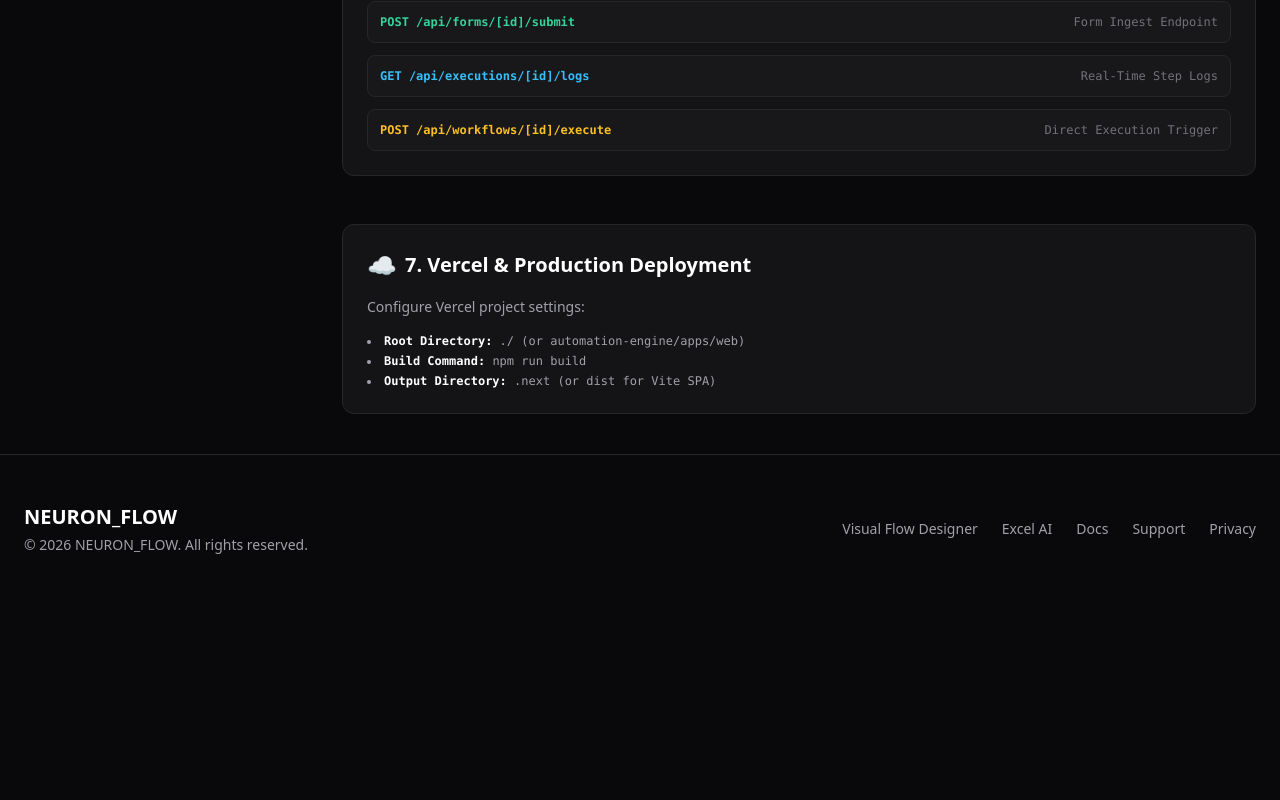
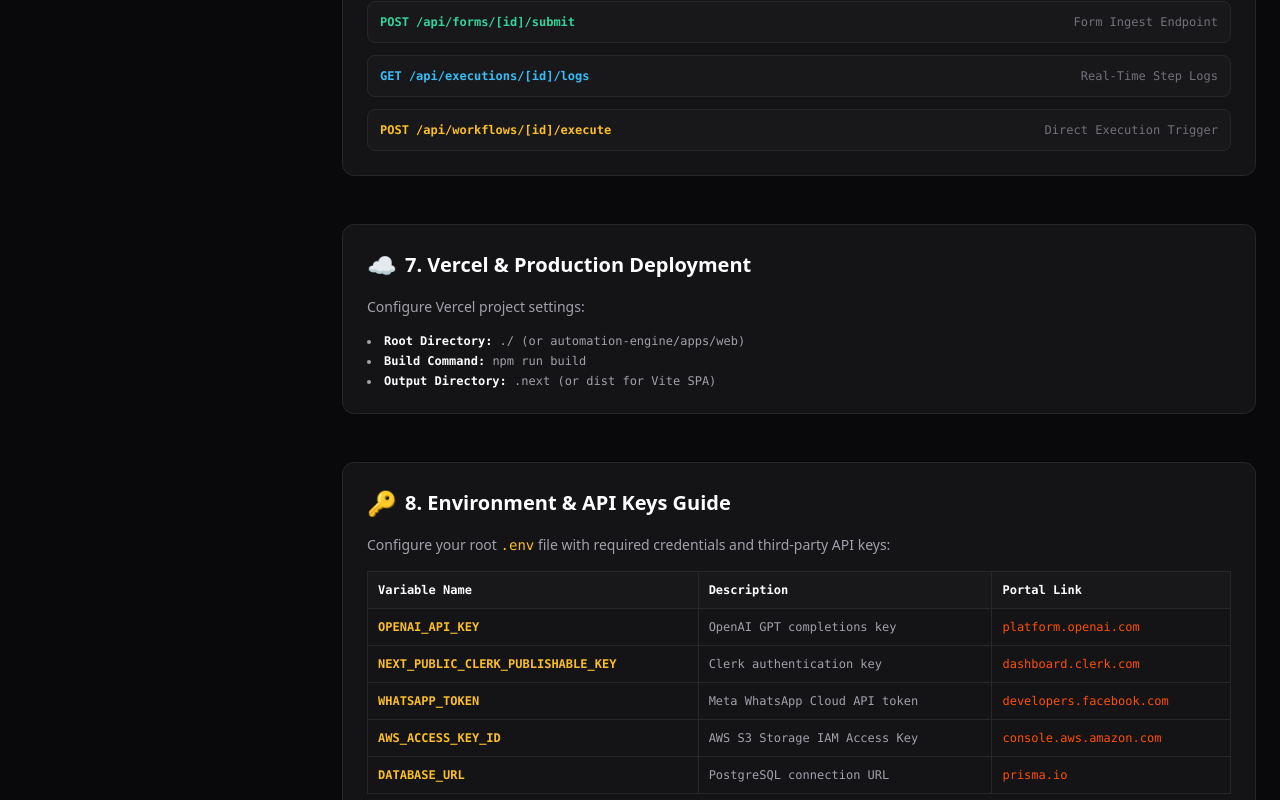
Before and after one commit to AB-stack-cmd/automation-flow, a Next.js app: page /docs in a window 1280 px wide. Shown: the part 2000-2800 px from the top of the page. Before the commit the page ends 2603 px from the top, so only its background shows below. Built offline with nearby package versions, Linux system fonts and the light colour scheme; no server answers; a web font is replaced by a local one.

Commit message:
feat: add documentation page for NEURON_FLOW platform guide

```diff
--- a/pages/docs.js
+++ b/pages/docs.js
@@ -22,6 +22,7 @@ export default function DocumentationPage() {
     { id: 'excel-mcp', title: '5. Excel & MCP Connector', icon: '🔌' },
     { id: 'api-reference', title: '6. API Reference', icon: '💻' },
     { id: 'deployment', title: '7. Production Deployment', icon: '☁️' },
+    { id: 'env-keys', title: '8. Environment & API Keys', icon: '🔑' },
   ];
 
   return (
@@ -260,6 +261,55 @@ export default function DocumentationPage() {
                 <li><strong className="text-white">Output Directory:</strong> .next (or dist for Vite SPA)</li>
               </ul>
             </section>
+
+            {/* Section 8: Environment & API Keys */}
+            <section id="env-keys" className="p-6 bg-[#141417] border border-[#27272a] rounded-xl space-y-4">
+              <div className="flex items-center gap-2">
+                <span className="text-2xl">🔑</span>
+                <h2 className="text-xl font-bold text-white">8. Environment & API Keys Guide</h2>
+              </div>
+              <p className="text-sm text-[#a1a1aa]">
+                Configure your root <code className="text-amber-400 font-mono">.env</code> file with required credentials and third-party API keys:
+              </p>
+              <div className="overflow-x-auto">
+                <table className="w-full text-left text-xs font-mono border-collapse border border-[#27272a]">
+                  <thead>
+                    <tr className="bg-[#18181b] text-white border-b border-[#27272a]">
+                      <th className="p-2.5 border-r border-[#27272a]">Variable Name</th>
+                      <th className="p-2.5 border-r border-[#27272a]">Description</th>
+                      <th className="p-2.5">Portal Link</th>
+                    </tr>
+                  </thead>
+                  <tbody className="divide-y divide-[#27272a] text-[#a1a1aa]">
+                    <tr>
+                      <td className="p-2.5 text-amber-400 font-bold border-r border-[#27272a]">OPENAI_API_KEY</td>
+                      <td className="p-2.5 border-r border-[#27272a]">OpenAI GPT completions key</td>
+                      <td className="p-2.5"><a href="https://platform.openai.com/api-keys" target="_blank" rel="noreferrer" className="text-[#ff4f00] hover:underline">platform.openai.com</a></td>
+                    </tr>
+                    <tr>
+                      <td className="p-2.5 text-amber-400 font-bold border-r border-[#27272a]">NEXT_PUBLIC_CLERK_PUBLISHABLE_KEY</td>
+                      <td className="p-2.5 border-r border-[#27272a]">Clerk authentication key</td>
+                      <td className="p-2.5"><a href="https://dashboard.clerk.com" target="_blank" rel="noreferrer" className="text-[#ff4f00] hover:underline">dashboard.clerk.com</a></td>
+                    </tr>
+                    <tr>
+                      <td className="p-2.5 text-amber-400 font-bold border-r border-[#27272a]">WHATSAPP_TOKEN</td>
+                      <td className="p-2.5 border-r border-[#27272a]">Meta WhatsApp Cloud API token</td>
+                      <td className="p-2.5"><a href="https://developers.facebook.com/apps" target="_blank" rel="noreferrer" className="text-[#ff4f00] hover:underline">developers.facebook.com</a></td>
+                    </tr>
+                    <tr>
+                      <td className="p-2.5 text-amber-400 font-bold border-r border-[#27272a]">AWS_ACCESS_KEY_ID</td>
+                      <td className="p-2.5 border-r border-[#27272a]">AWS S3 Storage IAM Access Key</td>
+                      <td className="p-2.5"><a href="https://console.aws.amazon.com/iam" target="_blank" rel="noreferrer" className="text-[#ff4f00] hover:underline">console.aws.amazon.com</a></td>
+                    </tr>
+                    <tr>
+                      <td className="p-2.5 text-amber-400 font-bold border-r border-[#27272a]">DATABASE_URL</td>
+                      <td className="p-2.5 border-r border-[#27272a]">PostgreSQL connection URL</td>
+                      <td className="p-2.5"><a href="https://prisma.io" target="_blank" rel="noreferrer" className="text-[#ff4f00] hover:underline">prisma.io</a></td>
+                    </tr>
+                  </tbody>
+                </table>
+              </div>
+            </section>
           </main>
         </div>
 
```
